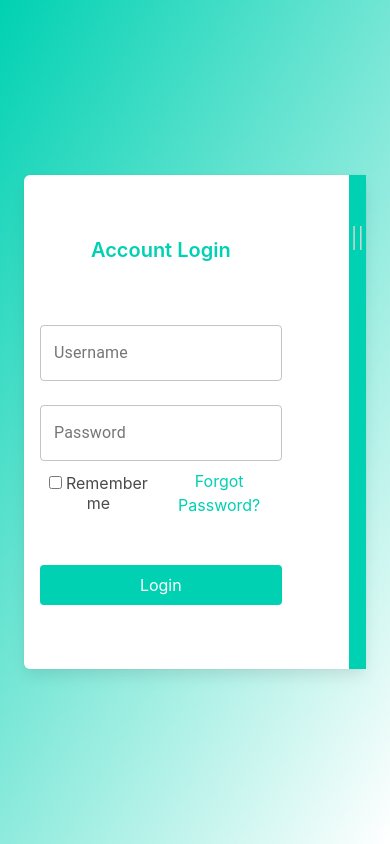
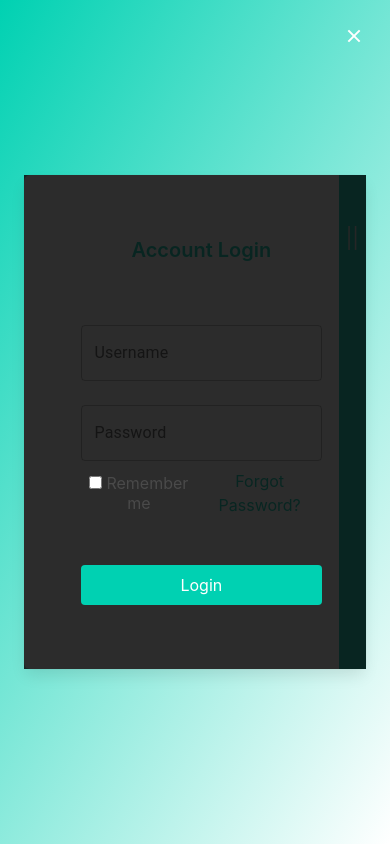
Before and after one commit to andrewjkim745/ToDoList, a React (Create React App) app in the folder client/: page /login in a window 390 px wide. Built offline with nearby package versions, Linux system fonts and the light colour scheme.

Commit message:
added modal component and made modalrender component

```diff
--- a/client/src/App.css
+++ b/client/src/App.css
@@ -8,11 +8,11 @@
   box-shadow: 0 0.5em 1em -0.125em rgba(10,10,10,.1), 0 0 0 1px rgba(10,10,10,.02)
 }
 
-.tenW {
+.sideW {
   width: 5%;
 }
 
-.ninetyW {
+.loginW {
   width: 80%;
 }
 
@@ -26,5 +26,9 @@
       padding: 1rem;
   }
 
+  .sideW {
+    width: 8%;
+  }
+
 
 }
--- a/client/src/components/Shared/modal.js
+++ b/client/src/components/Shared/modal.js
@@ -0,0 +1,18 @@
+import React from 'react'
+
+
+
+
+
+
+export const Modal = ({ className, onClick }) => {
+    return (
+        <div className={className}>
+            <div class="modal-background"></div>
+            <div class="modal-content">
+                <p></p>
+            </div>
+            <button class="modal-close is-large" aria-label="close"></button>
+        </div>
+    )
+}
--- a/client/src/components/screens/Login.js
+++ b/client/src/components/screens/Login.js
@@ -1,6 +1,7 @@
 import React, { useState, useEffect } from 'react'
 import { Title } from '../Shared/Title'
 import { TextField } from '@material-ui/core'
+import { Modal } from '../Shared/Modal'
 
 
 
@@ -12,6 +13,7 @@ export default function Login() {
     const [password, setPassword] = useState('')
     const [email, setEmail] = useState('')
     const [error, setError] = useState(true)
+    const [modal, openModal ] = useState(false)
 
 
     const usernameChange = (e) => {
@@ -25,37 +27,21 @@ export default function Login() {
     }
 
 
-    const renderModal = () => {
-        return (
-            <div class="modal">
-  <div class="modal-background"></div>
-  <div class="modal-card">
-    <header class="modal-card-head">
-      <p class="modal-card-title">Modal title</p>
-      <button class="delete" aria-label="close"></button>
-    </header>
-    <section class="modal-card-body">
-      <p>hi</p>
-    </section>
-    <footer class="modal-card-foot">
-      <button class="button is-success">Save changes</button>
-      <button class="button">Cancel</button>
-    </footer>
-  </div>
-</div>
-        )
+    const modalRender = () => {
+        return <Modal
+            className={modal ? 'modal is-active' : modal}
+            onClick={() => openModal(false)}
+        />
     }
-
-
 
 
     return (
         <div class='hero is-fullheight gradient'>
             <div class='hero-body'>
                 <div class='container boxshadow has-background-white is-large has-text-centered'>
-                        {/* <div class='column'> */}
                     <div class='is-flex is-justify-content-space-between'>
-                            <div class='pad6 ninetyW is-flex is-flex-direction-column'>
+                        {modalRender()}
+                        <div class='pad6 loginW is-flex is-flex-direction-column'>
                             <Title
                                 title='Account Login'
                                 color='primary'
@@ -81,18 +67,17 @@ export default function Login() {
                             />
                             <div class='is-flex is-justify-content-space-between is-align-items-center'>
                                 <label class="checkbox">
-                                        <input class='mr-1 is-size-5'type="checkbox"/>
+                                    <input class='mr-1 is-size-5' type="checkbox" />
                                         Remember me
                                     </label>
                                 <a class='has-text-primary is-size-5 is-size-6-mobile'>Forgot Password?</a>
                             </div>
                             <button class='button is-primary my-6'>Login</button>
                         </div>
-                            <div class='has-background-primary tenW'>
-                                <p style={{ color: 'lightgrey'}} class='mt-6 is-size-1 is-size-5-mobile'>||</p>
+                        <div onClick={()=> openModal(true)} class='has-background-primary sideW'>
+                            <p style={{ color: 'lightgrey' }} class='mt-6 is-size-1 is-size-5-mobile'>||</p>
                         </div>
                     </div>
-                    {/* </div> */}
                 </div>
             </div>
         </div>
```
Also changed, not shown: client/src/components/screens/LoginText.js (added), 1 other file (tests, documents, lock files or other folders). Lines whose indentation alone changed are shown as unchanged.
